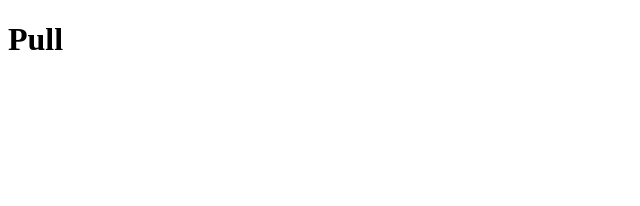
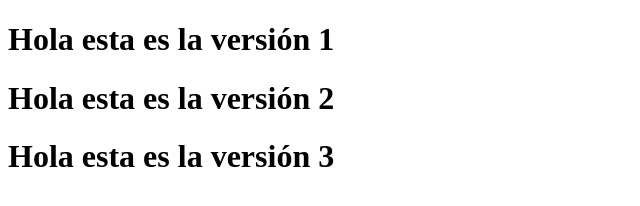
Before and after one commit to Portero20/git_undefined, a plain HTML site: page index.html in a window 1280 px wide. Shown: the whole page, without its empty margins (0-640 px from the left). Drawn offline with Linux system fonts and the light colour scheme.

Commit message:
proyecto inicial

```diff
--- a/index.html
+++ b/index.html
@@ -7,7 +7,9 @@
 </head>
 <body>
 
-    <h1>Pull</h1>
+    <h1>Hola esta es la versión 1</h1>
+    <h1>Hola esta es la versión 2</h1>
+    <h1>Hola esta es la versión 3</h1>
 
 </body>
 </html>
```
Also changed, not shown: 1 other file.
